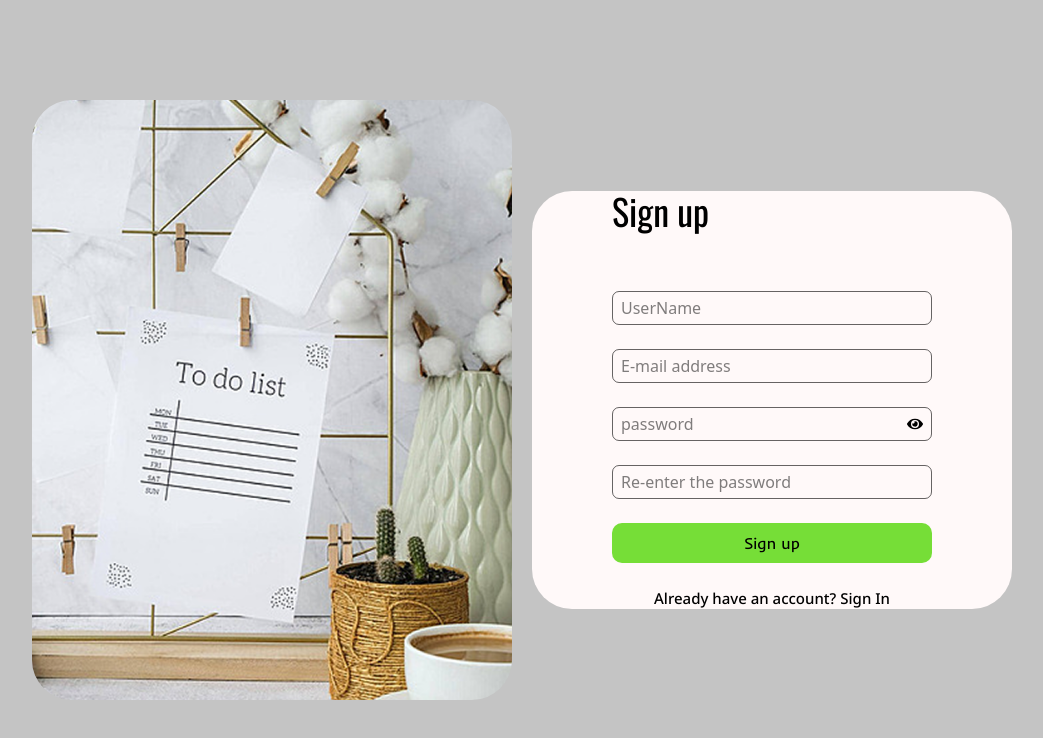
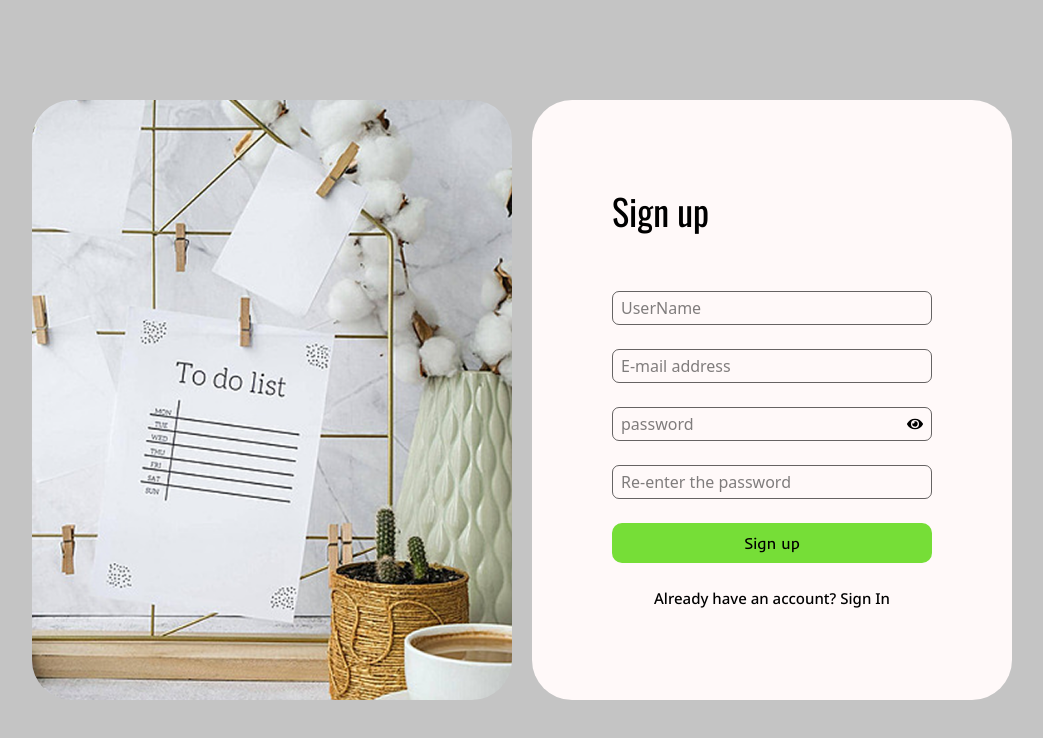
Before and after one commit to 01mehran/To-Do-App-With-React, a React (Vite) app: page /signup in a window 1280 px wide. Shown: the top 738 px of the page, without its empty margins (118-1161 px from the left). Built offline with nearby package versions, Linux system fonts and the light colour scheme.

Commit message:
fix: sign-in box height

```diff
--- a/src/components/Register.jsx
+++ b/src/components/Register.jsx
@@ -119,7 +119,7 @@ export const Register = () => {
       <div className="flex min-h-screen flex-col-reverse items-center justify-center gap-5 px-3 md:flex-row">
         {/* To-Do Image */}
         <ToDoImg />
-        <main className="min-h-600px relative flex w-full flex-col items-center justify-center rounded-[40px] bg-white px-6 sm:max-w-120 sm:px-10 md:px-20">
+        <main className="relative flex min-h-150 w-full flex-col items-center justify-center rounded-[40px] bg-white px-6 sm:max-w-120 sm:px-10 md:px-20">
           {/* Title */}
           <div className="mb-7 w-full">
             <h2 className="font-oswald mb-8 text-left text-4xl font-bold">
```
